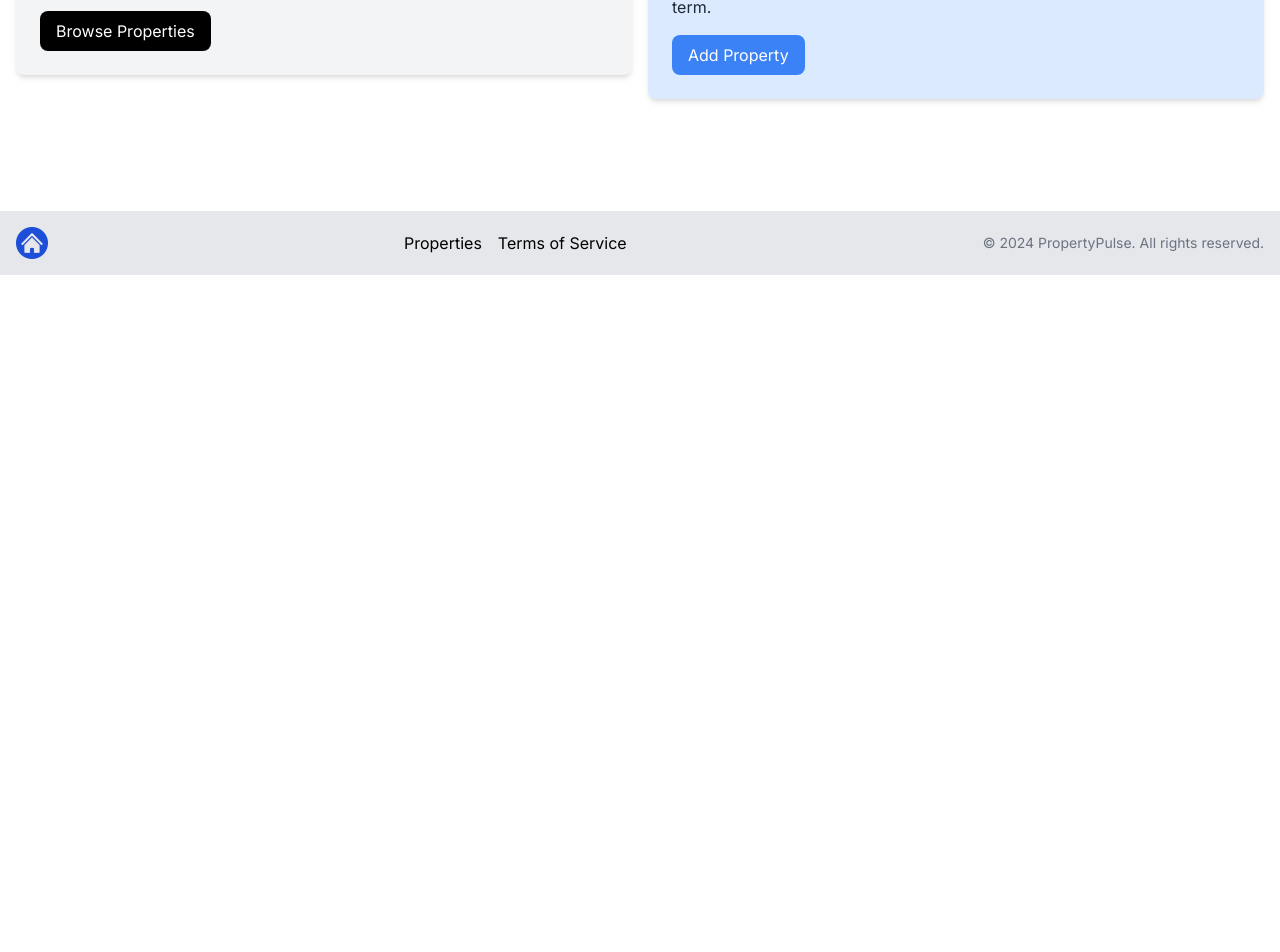
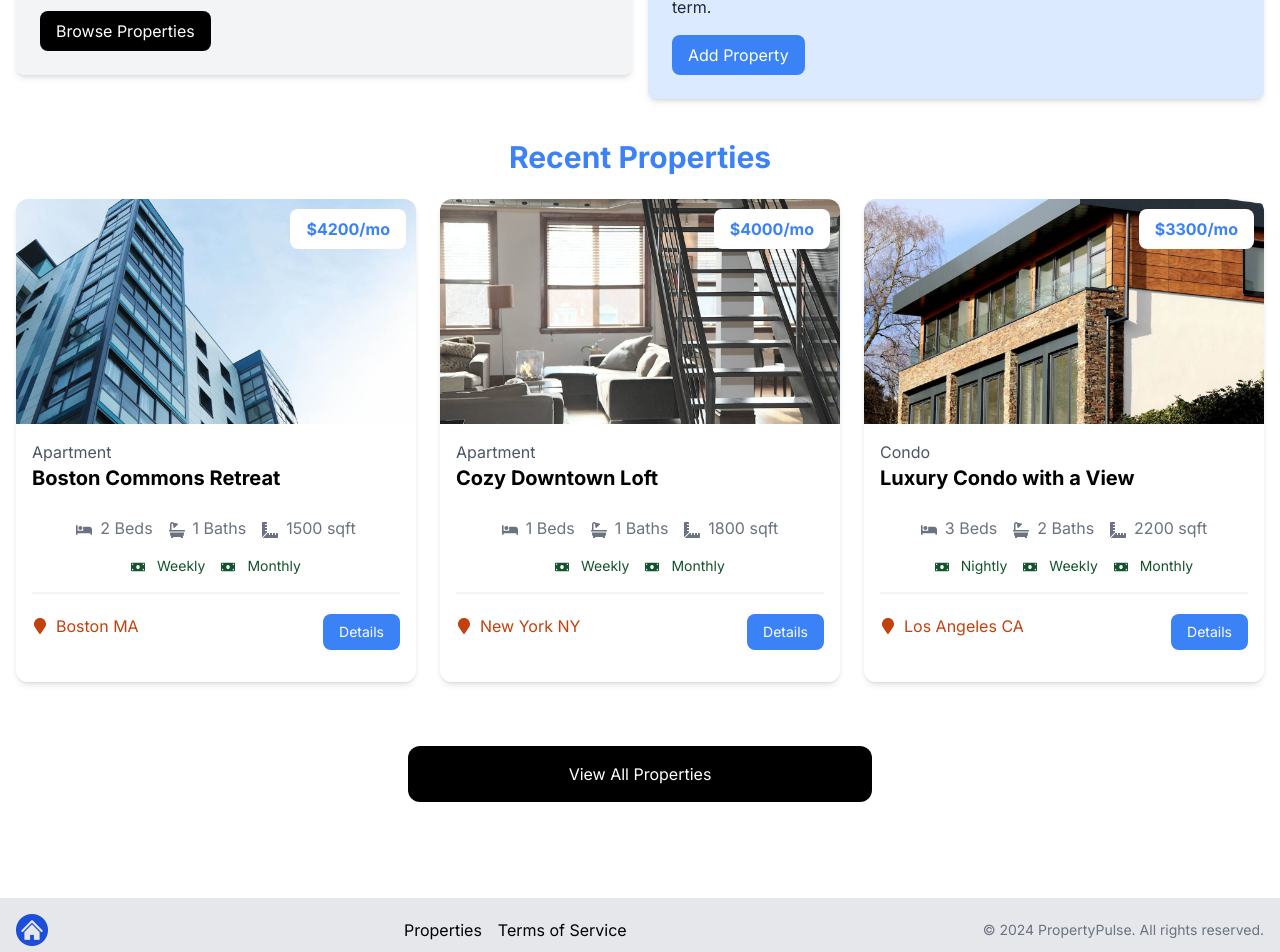
Before and after one commit to Yoseph1994/Renty-Hub, a Next.js app: page / in a window 1280 px wide. Shown: the part 546-1498 px from the top of the page. Before the commit the page ends 821 px from the top, so only its background shows below. Built offline with nearby package versions, Linux system fonts and the light colour scheme.

Commit message:
recent card randomized json added

```diff
--- a/app/page.js
+++ b/app/page.js
@@ -1,4 +1,5 @@
 import Hero from "@/components/Hero";
+import HomeProperties from "@/components/HomeProperties";
 import InfoBoxes from "@/components/InfoBoxes";
 
 const HomePage = () => {
@@ -6,6 +7,7 @@ const HomePage = () => {
     <div>
       <Hero />
       <InfoBoxes />
+      <HomeProperties />
     </div>
   );
 };
--- /dev/null
+++ b/components/HomeProperties.jsx
@@ -0,0 +1,40 @@
+import React from "react";
+import properties from "@/DB/properties.json";
+import ProprtyCard from "./ProprtyCard";
+import Link from "next/link";
+
+function HomeProperties() {
+  const recentProperties = properties
+    .sort(() => Math.random - Math.random)
+    .slice(0, 3);
+  return (
+    <>
+      <section className="px-4 py-6">
+        <div className="container-xl lg:container m-auto">
+          <h2 className="text-3xl font-bold text-blue-500 mb-6 text-center">
+            Recent Properties
+          </h2>
+          <div className="grid grid-cols-1 md:grid-cols-3 gap-6">
+            {recentProperties.length === 0 ? (
+              <p>No properties found</p>
+            ) : (
+              recentProperties.map((recentPropery) => (
+                <ProprtyCard key={recentPropery._id} property={recentPropery} />
+              ))
+            )}
+          </div>
+        </div>
+      </section>
+      <section className="m-auto max-w-lg my-10 px-6">
+        <Link
+          href="/properties"
+          className="block bg-black text-white text-center py-4 px-6 rounded-xl hover:bg-gray-700"
+        >
+          View All Properties
+        </Link>
+      </section>
+    </>
+  );
+}
+
+export default HomeProperties;
--- a/components/ProprtyCard.jsx
+++ b/components/ProprtyCard.jsx
@@ -15,40 +15,41 @@ function ProprtyCard({ property }) {
     else if (rates.nightly) return `${rates.nightly}/night`;
   }
   return (
-    <div class="rounded-xl shadow-md relative">
+    <div className="rounded-xl shadow-md relative">
       <Image
         src={`/images/properties/${property.images[0]}`}
         alt="Images"
         sizes="100vw"
         height={0}
         width={0}
-        class="w-full h-auto rounded-t-xl"
+        className="w-full h-auto rounded-t-xl"
       />
-      <div class="p-4">
-        <div class="text-left md:text-center lg:text-left mb-6">
-          <div class="text-gray-600">{property.type}</div>
-          <h3 class="text-xl font-bold">{property.name}</h3>
+      <div className="p-4">
+        <div className="text-left md:text-center lg:text-left mb-6">
+          <div className="text-gray-600">{property.type}</div>
+          <h3 className="text-xl font-bold">{property.name}</h3>
         </div>
-        <h3 class="absolute top-[10px] right-[10px] bg-white px-4 py-2 rounded-lg text-blue-500 font-bold text-right md:text-center lg:text-right">
+        <h3 className="absolute top-[10px] right-[10px] bg-white px-4 py-2 rounded-lg text-blue-500 font-bold text-right md:text-center lg:text-right">
           ${getRatePrices()}
         </h3>
 
-        <div class="flex justify-center gap-4 text-gray-500 mb-4">
+        <div className="flex justify-center gap-4 text-gray-500 mb-4">
           <p>
             <FaBed className="inline mr-2" />
-            {property.beds} <span class="md:hidden lg:inline">Beds</span>
+            {property.beds} <span className="md:hidden lg:inline">Beds</span>
           </p>
           <p>
             <FaBath className="inline mr-2" />
-            {property.baths} <span class="md:hidden lg:inline">Baths</span>
+            {property.baths} <span className="md:hidden lg:inline">Baths</span>
           </p>
           <p>
             <FaRulerCombined className="inline mr-2" />
-            {property.square_feet} <span class="md:hidden lg:inline">sqft</span>
+            {property.square_feet}{" "}
+            <span className="md:hidden lg:inline">sqft</span>
           </p>
         </div>
 
-        <div class="flex justify-center gap-4 text-green-900 text-sm mb-4">
+        <div className="flex justify-center gap-4 text-green-900 text-sm mb-4">
           {property.rates.nightly && (
             <p>
               <FaMoneyBill className="inline mr-2" /> Nightly
@@ -66,18 +67,18 @@ function ProprtyCard({ property }) {
           )}
         </div>
 
-        <div class="border border-gray-100 mb-5"></div>
+        <div className="border border-gray-100 mb-5"></div>
 
-        <div class="flex flex-col lg:flex-row justify-between mb-4">
-          <div class="flex align-middle gap-2 mb-4 lg:mb-0">
+        <div className="flex flex-col lg:flex-row justify-between mb-4">
+          <div className="flex align-middle gap-2 mb-4 lg:mb-0">
             <FaMapMarker className="text-orange-700 mt-1" />
-            <span class="text-orange-700">
+            <span className="text-orange-700">
               {property.location.city} {property.location.state}
             </span>
           </div>
           <Link
             href={`/properties/${property._id}`}
-            class="h-[36px] bg-blue-500 hover:bg-blue-600 text-white px-4 py-2 rounded-lg text-center text-sm"
+            className="h-[36px] bg-blue-500 hover:bg-blue-600 text-white px-4 py-2 rounded-lg text-center text-sm"
           >
             Details
           </Link>
```
Also changed, not shown: tips.txt (added).
